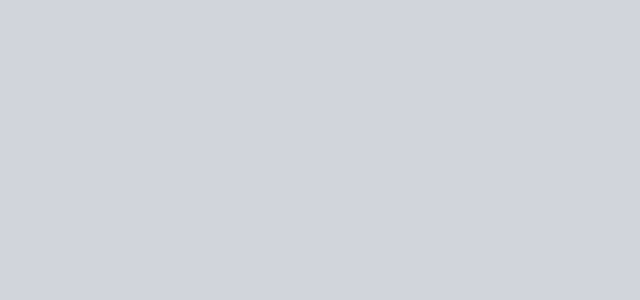
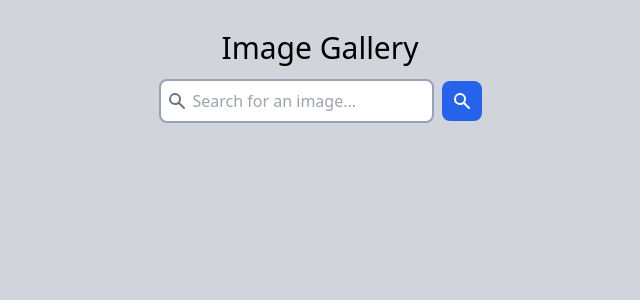
Before and after one commit to Alessandro-Battiato/image-gallery, a React (Create React App) app: page / in a window 1280 px wide. Shown: the top 300 px of the page, without its empty margins (320-960 px from the left). Built offline with nearby package versions, Linux system fonts and the light colour scheme.

Commit message:
feat: input UI completed

```diff
--- a/src/App.js
+++ b/src/App.js
@@ -1,7 +1,23 @@
 import React from "react";
+import Grid from "./components/molecules/Grid";
+import SearchInput from "./components/atoms/SearchInput";
+import Button from "./components/atoms/Button";
 
 const App = () => {
-  return <main className="h-screen bg-gray-300"></main>;
+  return (
+    <main className="home h-screen bg-gray-300 flex flex-col items-center p-6">
+      <div className="home__search flex-1 flex flex-col justify-around items-center w-full">
+        <h1 className="home__search-title text-3xl">Image Gallery</h1>
+        <form className="home__search-form flex items-center justify-between gap-2">
+          <SearchInput />
+          <Button />
+        </form>
+      </div>
+      <div className="home__grid mt-4 flex-[6]">
+        <Grid />
+      </div>
+    </main>
+  );
 };
 
 export default App;
--- /dev/null
+++ b/src/components/atoms/Button.jsx
@@ -0,0 +1,25 @@
+import React from "react";
+
+const Button = () => {
+  return (
+    <button
+      type="button"
+      className="p-2.5 flex justify-center items-center bg-blue-600 rounded-lg"
+    >
+      <svg
+        class="w-5 h-5 text-gray-500 text-white"
+        fill="currentColor"
+        viewBox="0 0 20 20"
+        xmlns="http://www.w3.org/2000/svg"
+      >
+        <path
+          fill-rule="evenodd"
+          d="M8 4a4 4 0 100 8 4 4 0 000-8zM2 8a6 6 0 1110.89 3.476l4.817 4.817a1 1 0 01-1.414 1.414l-4.816-4.816A6 6 0 012 8z"
+          clip-rule="evenodd"
+        ></path>
+      </svg>
+    </button>
+  );
+};
+
+export default Button;
--- /dev/null
+++ b/src/components/atoms/Card.jsx
@@ -0,0 +1,14 @@
+import React from "react";
+import cat from "../../cat.PNG";
+
+const Card = () => {
+  return (
+    <div>
+      <figure>
+        <img src={cat} />
+      </figure>
+    </div>
+  );
+};
+
+export default Card;
--- /dev/null
+++ b/src/components/atoms/SearchInput.jsx
@@ -0,0 +1,27 @@
+import React from "react";
+
+const SearchInput = () => {
+  return (
+    <div className="relative">
+      <input
+        className="rounded-lg border-solid border-2 border-slate-400 p-2 pl-8 outline-none"
+        type="text"
+        placeholder="Search for an image..."
+      />
+      <svg
+        className="absolute w-5 h-5 transform -translate-y-8 left-2 text-gray-500"
+        fill="currentColor"
+        viewBox="0 0 20 20"
+        xmlns="http://www.w3.org/2000/svg"
+      >
+        <path
+          fillRule="evenodd"
+          d="M8 4a4 4 0 100 8 4 4 0 000-8zM2 8a6 6 0 1110.89 3.476l4.817 4.817a1 1 0 01-1.414 1.414l-4.816-4.816A6 6 0 012 8z"
+          clipRule="evenodd"
+        ></path>
+      </svg>
+    </div>
+  );
+};
+
+export default SearchInput;
--- /dev/null
+++ b/src/components/molecules/Grid.jsx
@@ -0,0 +1,8 @@
+import React from "react";
+import Card from "../atoms/Card";
+
+const Grid = () => {
+  return null;
+};
+
+export default Grid;
```
Also changed, not shown: src/cat.PNG (added), src/components/atoms/Popup.jsx (added).
